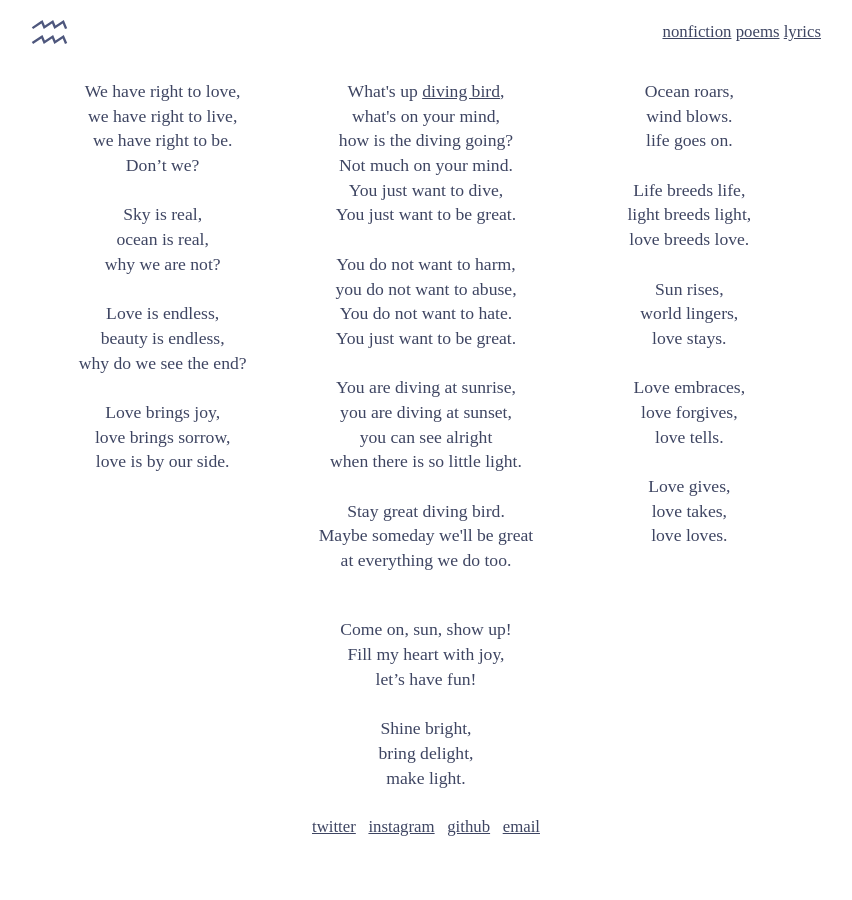
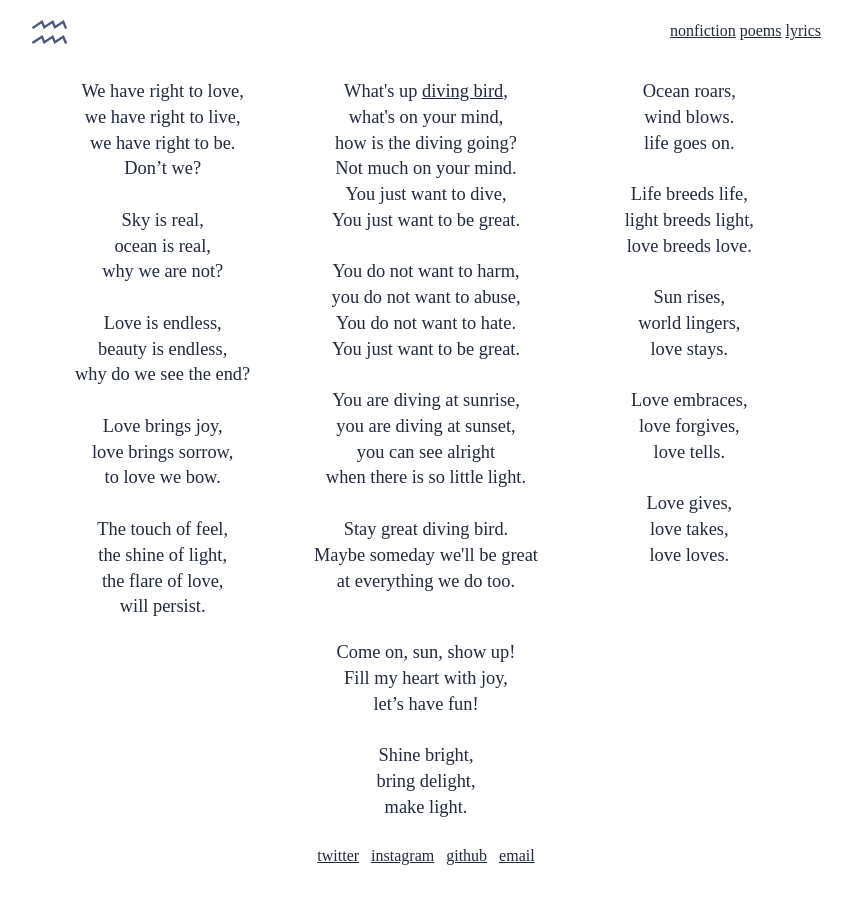
Before and after one commit to sarquaz/sarquaz.github.io, a Jekyll site: the page built from poems.html, in a window 1280 px wide. Shown: the whole page, without its empty margins (214-1066 px from the left). Built offline with Jekyll 4.4.1, drawn with Linux system fonts in a browser that asks for light colours.

Commit message:
update css and poems

```diff
--- a/poems.html
+++ b/poems.html
@@ -20,7 +20,12 @@ layout: default
       <br/>
       Love brings joy,<br/>
       love brings sorrow,<br/>
-      love is by our side.
+      to love we bow.<br/>
+      <br/>
+      The touch of feel,<br/>
+      the shine of light,<br/>
+      the flare of love,<br/>
+      will persist.
     </li>
     <li class="flex-item">
       What's up <a href="https://en.wikipedia.org/wiki/Cormorant">diving bird</a>,<br/>
--- a/style.scss
+++ b/style.scss
@@ -2,7 +2,7 @@
 ---
 
 $font: "Bookman Old Style";
-$color: #3E4562;
+$color: #212A3D;
 
 @mixin mobile {
     @media only screen and (max-device-width: 480px) {
@@ -16,7 +16,7 @@ $color: #3E4562;
   padding: 0 0px;
   width: 100%;
   margin-top: 20px;
-  font-size: 105%;
+  font-size: 100%;
   font-family: $font;
   line-height: 1.4;
   color: $color;
@@ -32,10 +32,10 @@ $color: #3E4562;
 .entry {
   text-align: justify;
   text-justify: inter-word;
-  font-size: 125%;
+  font-size: 115%;
 
   @include mobile {
-  font-size: 170%;
+  font-size: 200%;
     }
 }
 
@@ -65,6 +65,7 @@ a {
 
 .center {
   text-align: center;
+  font-size: 115% ;
 }
 
 .flex-container {
@@ -80,6 +81,7 @@ a {
   -webkit-flex-flow: row wrap;
   justify-content: space-around;
   flex-wrap: wrap;
+  font-size: 115%;
 
   @include mobile {
       width: 100%;
@@ -94,6 +96,13 @@ a {
   height: auto;
   margin-top: 10px;
   text-align: center;
+
+  @include mobile {
+      width: 100%;
+     font-size: 140%;
+     margin-left: 100px;
+     margin-right: 100px;
+  }
 }
 
 .footer {
```
